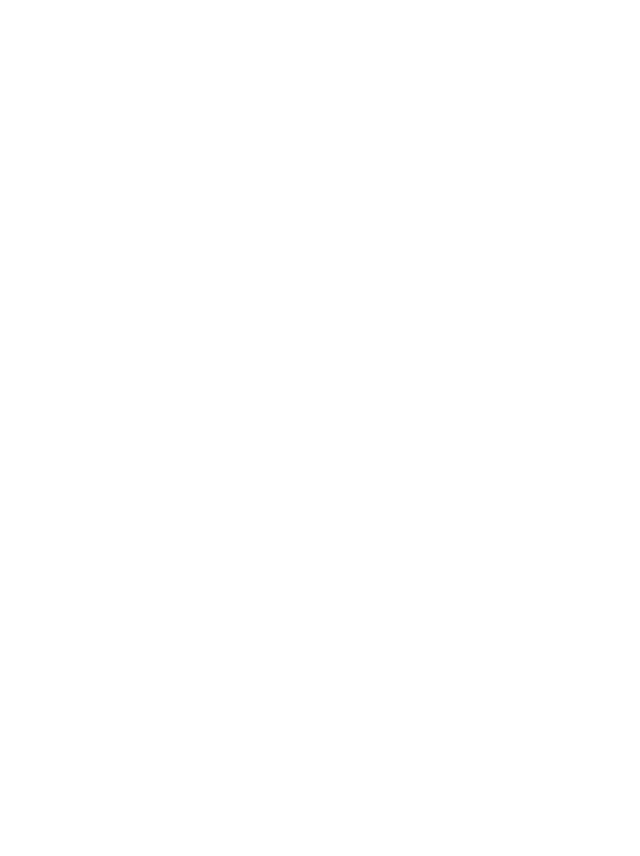
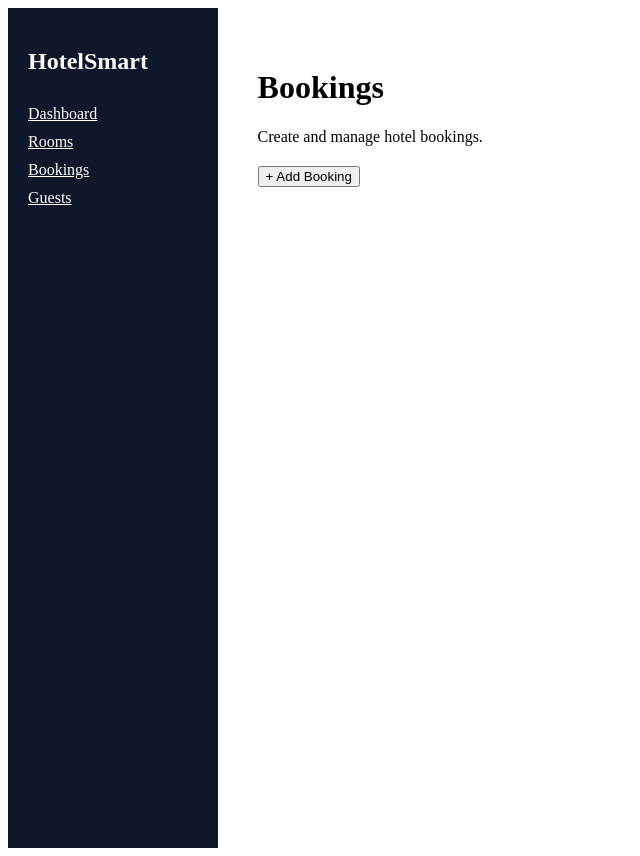
Before and after one commit to dinithiuththara/hotelsmart-management-system, a React (Create React App) app: page /bookings in a window 1280 px wide. Before the commit this address had no page. Shown: the whole page, without its empty margins (0-640 px from the left). Before the commit the page ends 800 px from the top, so only its background shows below. Built offline with nearby package versions, Linux system fonts and the light colour scheme; sample sign-in values are in the browser's storage.

Commit message:
feat: add rooms, bookings, and guests pages

```diff
--- a/src/App.js
+++ b/src/App.js
@@ -2,6 +2,10 @@
 
 import Login from "./pages/Login";
 import Dashboard from "./pages/Dashboard";
+import Rooms from "./pages/Rooms";
+import Bookings from "./pages/Bookings";
+import Guests from "./pages/Guests";
+
 import ProtectedRoute from "./auth/ProtectedRoute";
 
 function App() {
@@ -20,6 +24,33 @@
           }
         />
 
+        <Route
+          path="/rooms"
+          element={
+            <ProtectedRoute>
+              <Rooms />
+            </ProtectedRoute>
+          }
+        />
+
+        <Route
+          path="/bookings"
+          element={
+            <ProtectedRoute>
+              <Bookings />
+            </ProtectedRoute>
+          }
+        />
+
+        <Route
+          path="/guests"
+          element={
+            <ProtectedRoute>
+              <Guests />
+            </ProtectedRoute>
+          }
+        />
+
       </Routes>
     </BrowserRouter>
   );
--- /dev/null
+++ b/src/pages/Bookings.jsx
@@ -0,0 +1,19 @@
+import Sidebar from "../components/layout/Sidebar";
+
+export default function Bookings() {
+  return (
+    <div style={{ display: "flex" }}>
+      <Sidebar />
+
+      <div style={{ padding: "40px", width: "100%" }}>
+        <h1>Bookings</h1>
+        <p>Create and manage hotel bookings.</p>
+
+        <div style={{ marginTop: "20px" }}>
+          <button>+ Add Booking</button>
+        </div>
+
+      </div>
+    </div>
+  );
+}
--- /dev/null
+++ b/src/pages/Guests.jsx
@@ -0,0 +1,19 @@
+import Sidebar from "../components/layout/Sidebar";
+
+export default function Guests() {
+  return (
+    <div style={{ display: "flex" }}>
+      <Sidebar />
+
+      <div style={{ padding: "40px", width: "100%" }}>
+        <h1>Guests</h1>
+        <p>Manage guest profiles (name, phone, email).</p>
+
+        <div style={{ marginTop: "20px" }}>
+          <button>+ Add Guest</button>
+        </div>
+
+      </div>
+    </div>
+  );
+}
--- /dev/null
+++ b/src/pages/Rooms.jsx
@@ -0,0 +1,19 @@
+import Sidebar from "../components/layout/Sidebar";
+
+export default function Rooms() {
+  return (
+    <div style={{ display: "flex" }}>
+      <Sidebar />
+
+      <div style={{ padding: "40px", width: "100%" }}>
+        <h1>Rooms</h1>
+        <p>Add rooms, edit details, and update availability.</p>
+
+        <div style={{ marginTop: "20px" }}>
+          <button>+ Add Room</button>
+        </div>
+
+      </div>
+    </div>
+  );
+}
```
